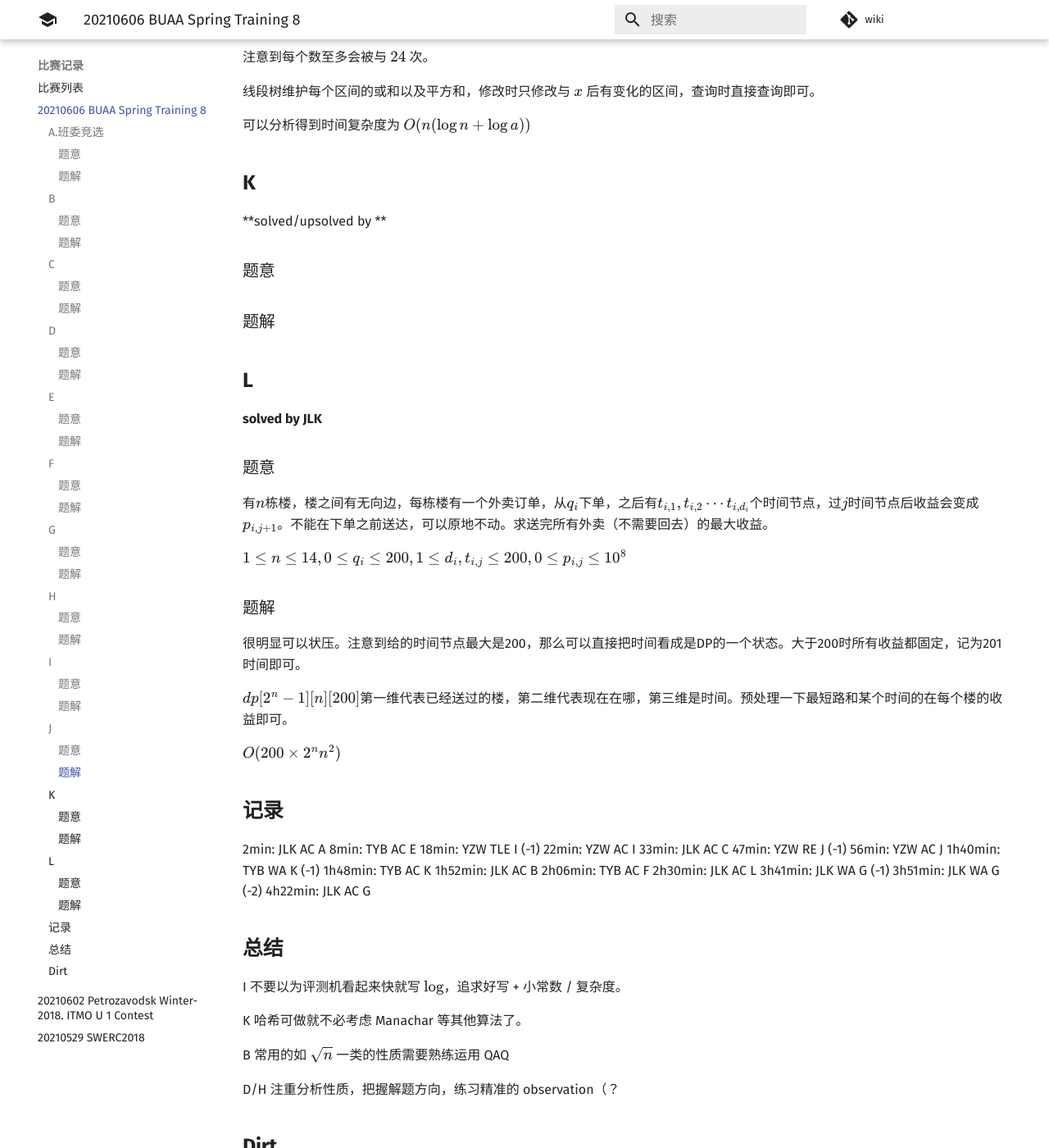
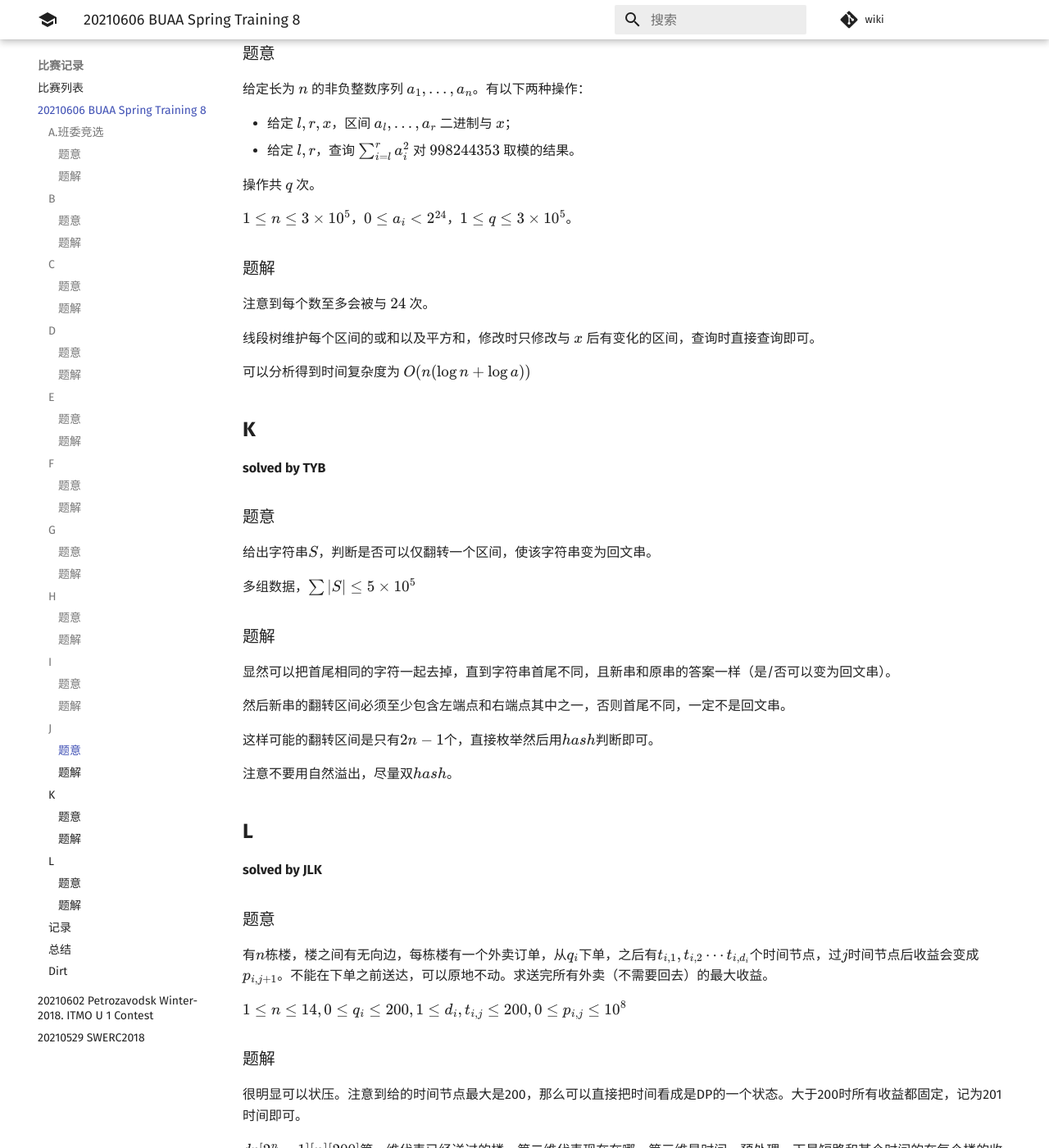
Before and after one commit to PoorMath/PoorMath.github.io, an MkDocs documentation site: the page built from docs/contest/20210606 BUAA Spring Training 8.md, in a window 1280 px wide and 1400 px high, scrolled down 4310 px. Shown: the whole window at 82% size. Built offline with MkDocs 1.6.1 and Material for MkDocs 9.7.7, drawn with Linux system fonts in a browser that asks for light colours; comment, search, counter and statistics services are not loaded; some of the changed text lies outside the part shown.

Commit message:
20210606

```diff
--- a/docs/contest/20210606 BUAA Spring Training 8.md
+++ b/docs/contest/20210606 BUAA Spring Training 8.md
@@ -2,7 +2,7 @@
 
 | 排名 | 当场过题数 | 至今过题数 | 总题数 |
 | ---- | ---------- | ---------- | ------ |
-| 1\/8  | 10         | 10         | 12     |
+| 1/8 | 10         | 10         | 12     |
 
 ## **A.班委竞选**
 
@@ -60,7 +60,7 @@
 
 ## **D**
 
-**solved/upsolved by **
+**solved/upsolved by**
 
 ### 题意
 
@@ -72,27 +72,31 @@
 
 ## **E**
 
-**solved/upsolved by **
+**solved by TYB**
 
 ### 题意
 
-
+过于签到，略
 
 ### 题解
 
-
+略
 
 ## **F**
 
-**solved/upsolved by **
+**solved by TYB**
 
 ### 题意
 
+给出一个$n$个点$m$条边的无向连通图，为每个点选择一个权值$a_i$或$b_i$，使最后图中由边直接相连的两点权值差的绝对值最大值最小。
 
+$1\le n ,m\le 10^5$
 
 ### 题解
 
+显然可以二分答案转化为判定性问题。
 
+然后相当于每个点必须取$0/1$两种取值之一，然后给出一些限制，形如点$x$选了$0$，那么点$y$必须选$1$。这是一个$2-sat$模型，把原图的每个点拆成两个点，然后新图中一条$x->y$的有向边意义为选了$x$就必须选$y$，$Tarjan$求强连通分量后判断原图拆出来的两个点是否在同一个强连通分量内即可。
 
 ## **G**
 
@@ -118,7 +122,7 @@
 
 ## **H**
 
-**solved/upsolved by **
+**solved/upsolved by**
 
 ### 题意
 
@@ -175,15 +179,23 @@
 
 ## **K**
 
-**solved/upsolved by **
+**solved by TYB**
 
 ### 题意
 
+给出字符串$S$，判断是否可以仅翻转一个区间，使该字符串变为回文串。
 
+多组数据，$\sum |S|\le 5\times 10^5$
 
 ### 题解
 
+显然可以把首尾相同的字符一起去掉，直到字符串首尾不同，且新串和原串的答案一样（是/否可以变为回文串）。
 
+然后新串的翻转区间必须至少包含左端点和右端点其中之一，否则首尾不同，一定不是回文串。
+
+这样可能的翻转区间是只有$2n-1$个，直接枚举然后用$hash$判断即可。
+
+注意不要用自然溢出，尽量双$hash$。
 
 ## **L**
 
@@ -206,19 +218,33 @@
 ## **记录**
 
 2min: JLK AC A
+
 8min: TYB AC E
+
 18min: YZW TLE I (-1)
+
 22min: YZW AC I
+
 33min: JLK AC C
+
 47min: YZW RE J (-1)
+
 56min: YZW AC J
+
 1h40min: TYB WA K (-1)
+
 1h48min: TYB AC K
+
 1h52min: JLK AC B
+
 2h06min: TYB AC F
+
 2h30min: JLK AC L
+
 3h41min: JLK WA G (-1)
+
 3h51min: JLK WA G (-2)
+
 4h22min: JLK AC G
 
 ## **总结**
```
